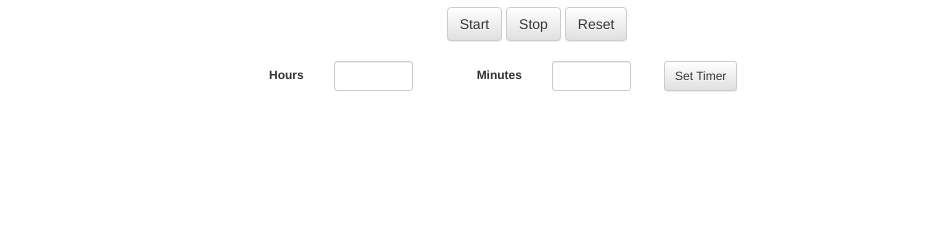
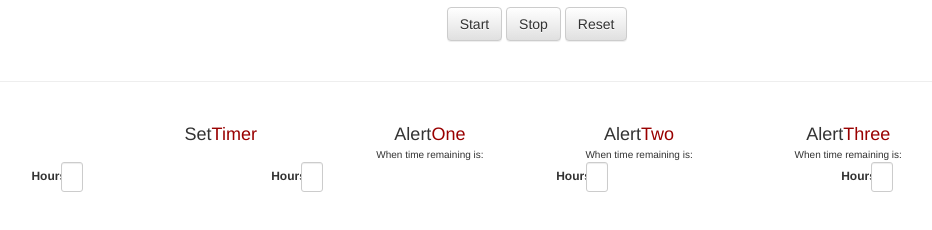
Before and after one commit to aspiegel93/MarshallTimer, a plain HTML site: page index.html in a window 1280 px wide. Shown: the part 262-492 px from the top of the page, without its empty margins (103-1035 px from the left). Drawn offline with nearby package versions, Linux system fonts and the light colour scheme.

Commit message:
added alerts

```diff
--- a/MarshallTimer.css
+++ b/MarshallTimer.css
@@ -15,3 +15,17 @@ h1{
 #setTimer{
 	text-align: left;
 }
+
+#timerList{
+
+	font-size: 18px;
+}
+
+#timeRemaining{
+	font-size: 10px;
+
+}
+
+#hours{
+	font-size: 12px;
+}
--- a/index.html
+++ b/index.html
@@ -33,27 +33,80 @@
 
 <br><br>
 
+<!--
+<div class="col-sm-12">
 
+	<div class="col-sm-3">
+		<ul class="list-inline">
+			<li class="col-sm-3">Set<div style="color: #990000; display:inline;">Timer</div></li>
+			<li class="col-sm-3">Set<div style="color: #990000; display:inline;">Timer</div></li>
+		</ul>
+	</div>
+
+</div>
+
+-->
+
+<hr>
+
+<br>
+
+
+
+<div class="col-sm-12" id="timerList">
+	<ul class="list-inline">
+  		<div class="col-sm-2 col-sm-offset-2"><li>Set<div style="color: #990000; display:inline;">Timer</div></li></div>
+  		<div class="col-sm-2"><li>Alert<div style="color: #990000; display:inline;">One</div></li></div>
+  		<div class="col-sm-2"><li>Alert<div style="color: #990000; display:inline;">Two</div></li></div>
+  		<div class="col-sm-2"><li>Alert<div style="color: #990000; display:inline;">Three</div></li></div>
+	</ul>
+</div>
+
+<div class="col-sm-12" id="timeRemaining">
+	<ul class="list-inline">
+
+  		<div class="col-sm-2 col-sm-offset-4"><li>When time remaining is:</li></div>
+  		<div class="col-sm-2"><li>When time remaining is:</li></div>
+  		<div class="col-sm-2"><li>When time remaining is:</li></div>
+	</ul>
+</div>
 
 <form class="form-horizontal" role="form">
   <div class="form-group form-group-sm">
-    <label class="col-sm-4 control-label" for="formGroupInputSmall">Hours</label>
+  	<div class="col-sm-12" id="hours">
+  		<ul class="list-inline">
+  			<li>
+  				<label class="col-sm-1 col-sm-offset-2 control-label" for="formGroupInputSmall">Hours</label>
     			<div class="col-sm-1">
       				<input class="form-control" type="text" id="formGroupInputSmall" >
     			</div>
-
-    <label class="col-sm-1 control-label" for="formGroupInputSmall">Minutes</label>
+  			</li>
+  			<li>
+  				<label class="col-sm-1 control-label" for="formGroupInputSmall">Hours</label>
     			<div class="col-sm-1">
       				<input class="form-control" type="text" id="formGroupInputSmall" >
     			</div>
+  			</li>
+  			<li>
+  				<label class="col-sm-1  control-label" for="formGroupInputSmall">Hours</label>
     			<div class="col-sm-1">
-		<button type="button" class="btn btn-default btn-sm" id="setTimer"> Set Timer </button>
+      				<input class="form-control" type="text" id="formGroupInputSmall" >
+    			</div>
+  			</li>
+  			<li>
+  				<label class="col-sm-1  control-label" for="formGroupInputSmall">Hours</label>
+    			<div class="col-sm-1">
+      				<input class="form-control" type="text" id="formGroupInputSmall" >
+    			</div>
+  			</li>
+  		</ul>
     </div>
   </div>
+</form>
 
 
 
-</form>
+
 
 
 
```
Lines whose indentation alone changed are shown as unchanged.
